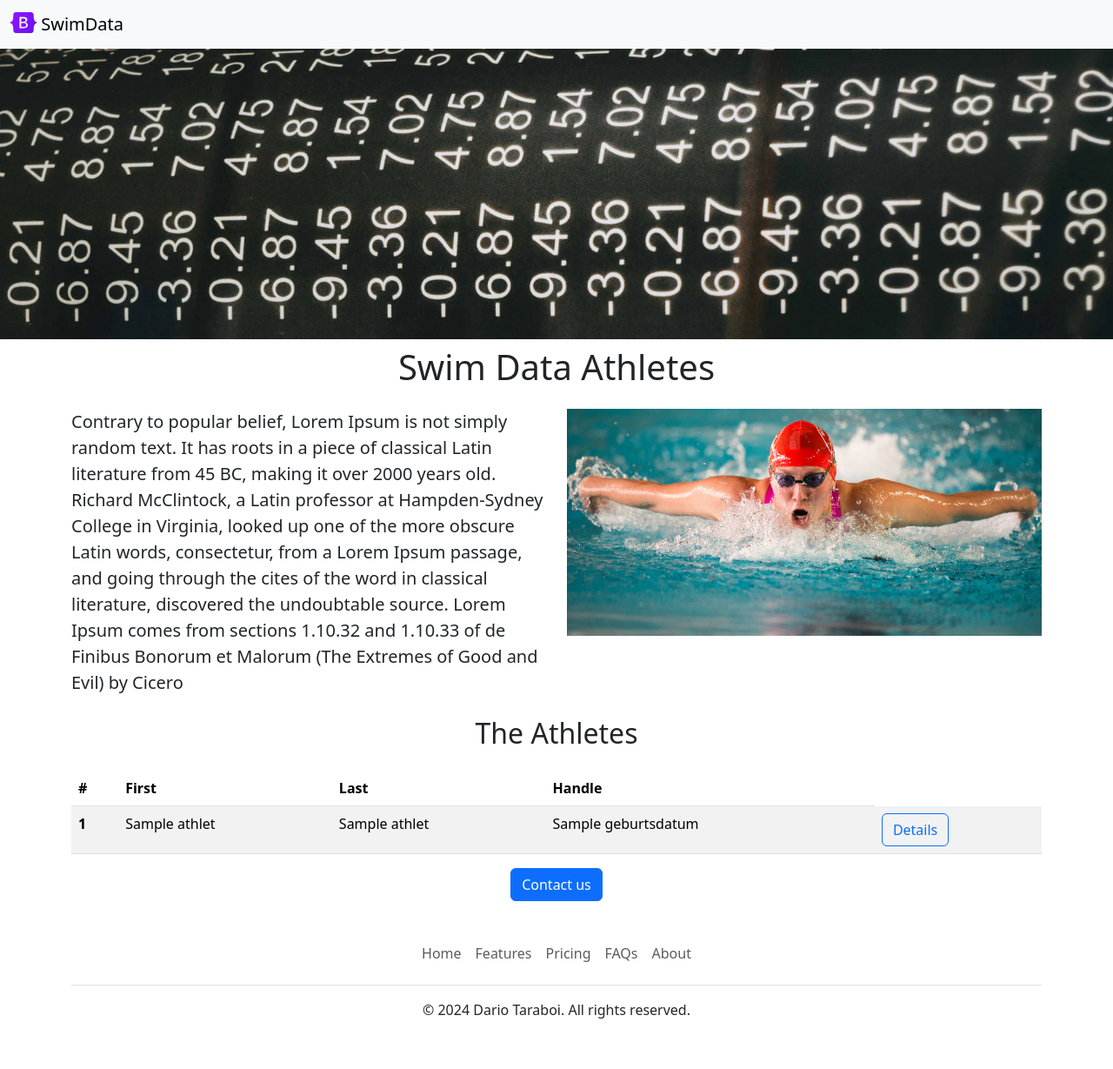
After one commit to BozoBZ/swimdata-website, a Flask app: template templates/athletes.html in a window 1280 px wide. The commit adds this page. Shown: the whole page at 87% size. Run offline with Flask 3, Linux system fonts and the light colour scheme; the template is opened without the code that fills it: most values are stand-ins (such as "Sample title", 1, 10 or a date in 2020).

Commit message:
Big changes (added times  route, changed home)

```diff
--- a/app.py
+++ b/app.py
@@ -1,26 +1,35 @@
 from flask import Flask, render_template, jsonify, request
-from database import load_athletes_from_db, load_athlete_from_db, add_time_into_db
+from database import load_athletes_from_db, load_athlete_from_db, add_time_into_db, load_times_from_db
 
 app = Flask(__name__)
 
 @app.route("/")
 def hello_swimdata():
-    athletes = load_athletes_from_db()
-    return render_template ("home.html", athletes=athletes)
+    return render_template ("home.html")
 
 @app.route("/api/athletes")
-def list_athletes():
+def list_athletes_jsonify():
     athletes = load_athletes_from_db()
     return jsonify(athletes)
 
-@app.route("/athlete/<idAthlete>")
+@app.route("/athletes")
+def list_athletes_tables():
+    athletes = load_athletes_from_db()
+    return render_template ("athletes.html", athletes=athletes)
+
+@app.route("/athletes/<idAthlete>")
 def show_athlete(idAthlete):
     athlete = load_athlete_from_db(idAthlete)
     if not athlete:
         return "Not found", 404
-    return render_template("athletepage.html", athlete=athlete)
+    return render_template("athlete_details.html", athlete=athlete)
 
-@app.route("/athlete/<idAthlete>/time", methods = ['POST'])
+@app.route("/times")
+def list_times_tables():
+    times = load_times_from_db()
+    return render_template ("times.html", times=times)
+
+@app.route("/athletes/<idAthlete>/time", methods = ['POST'])
 def insert_time_into_db(idAthlete):
     data = request.form
     athlete = load_athlete_from_db(idAthlete)
--- /dev/null
+++ b/templates/athletes.html
@@ -0,0 +1,64 @@
+<!DOCTYPE html>
+<html>
+<head>
+  <title>SwimData</title>
+  {% include 'bootstrap.html' %}
+</head>
+
+  <body>
+    {% include 'nav.html' %}
+    {% include 'banner.html' %}
+    <div class="container">
+     <h1 class="text-center mt-2 mb-4">
+      Swim Data Athletes
+    </h1>
+      <div class="row">
+        <div class="col-md-6">
+        <p class="lead">
+             Contrary to popular belief, Lorem Ipsum is not simply random text. It has roots in a piece of classical Latin literature from 45 BC, making it over 2000 years old. Richard McClintock, a Latin professor at Hampden-Sydney College in Virginia, looked up one of the more obscure Latin words, consectetur, from a Lorem Ipsum passage, and going through the cites of the word in classical literature, discovered the undoubtable source. Lorem Ipsum comes from sections 1.10.32 and 1.10.33 of de Finibus Bonorum et Malorum (The Extremes of Good and Evil) by Cicero
+        </p>
+        </div>
+        <div class="d-none d-md-block col-md-6">
+        <img class="img-fluid" id="banner" src="/static/swimmer.jpg">
+          </div>
+      </div>
+
+      <h2 class="text-center mt-2 mb-4">
+      The Athletes
+    </h2>
+      <table  class="table table-striped table-hover">
+        <thead>
+          <tr>
+            <th scope="col">#</th>
+            <th scope="col">First</th>
+            <th scope="col">Last</th>
+            <th scope="col">Handle</th>
+          </tr>
+        </thead>
+        <tbody>
+          {% for athlet in athletes %}
+          <tr>
+            <th scope="row">{{loop.index}}</th>
+            <td>{{athlet['nachname']}}</td>
+            <td>{{athlet['vorname']}}</td>
+            <td>{{athlet['geburtsdatum']}}</td>
+            <td>
+              <a href="/athletes/{{athlet['idAthlete']}}"
+                type="button"
+                class="btn btn-outline-primary float-right align-middle">
+                Details
+              </a>
+            </td>
+          </tr>
+          {% endfor %}
+        </tbody>
+      </table>
+      <div class="text-center">
+    <button class="btn btn-primary btn-large">
+      Contact us
+    </button>
+      </div>
+      </div>
+    {% include 'footer.html' %}
+  </body>
+</html>
```
Also changed, not shown: database.py (+13 -3 lines), templates/athlete_details.html (renamed from templates/athletepage.html, +8 -5 lines), templates/home.html (+12 -10 lines), templates/times.html (added, +57 -0 lines), static/portraits/508355.jpg (added), static/portraits/767967.jpg (added), static/portraits/775707.jpg (added).
